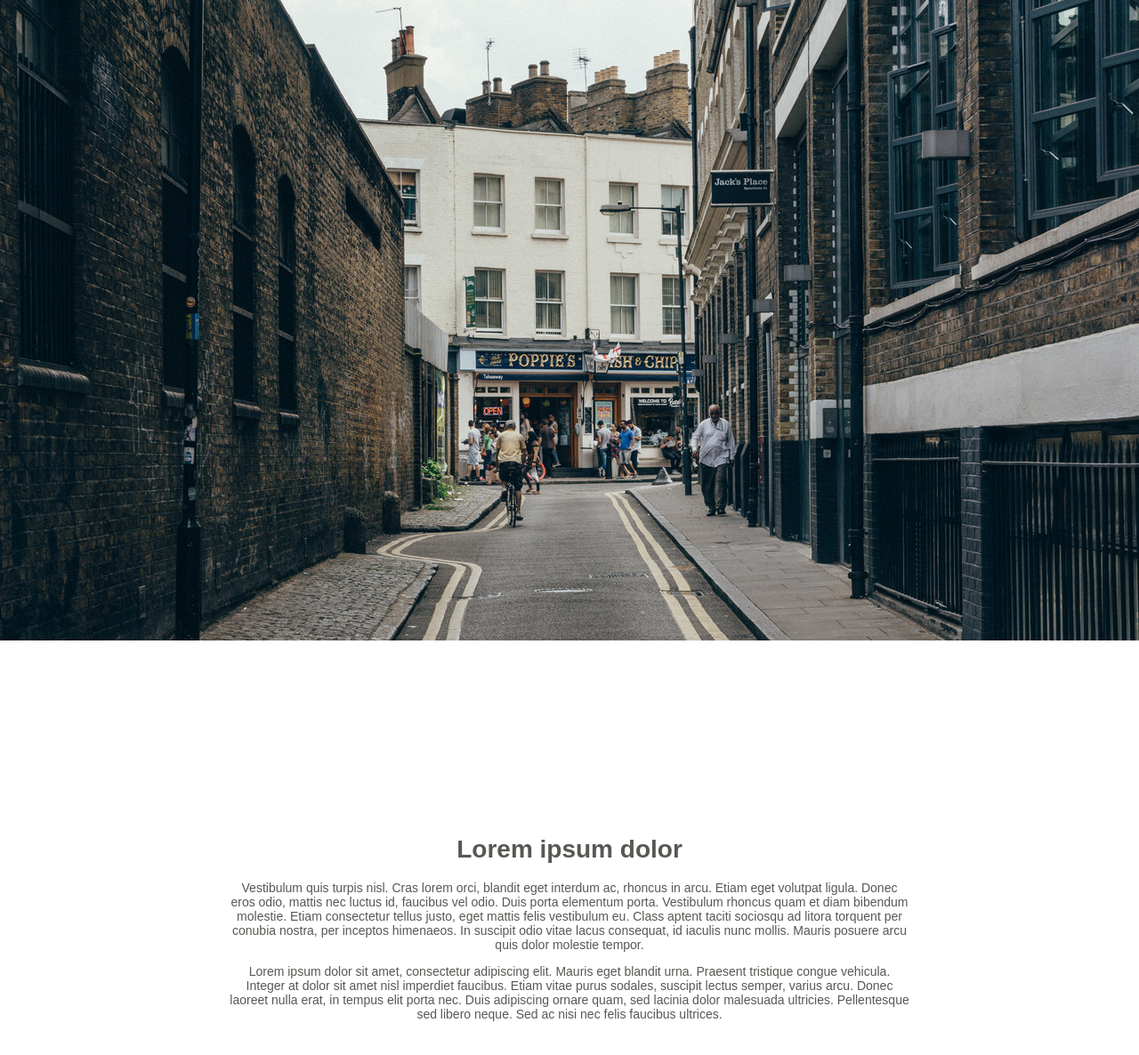
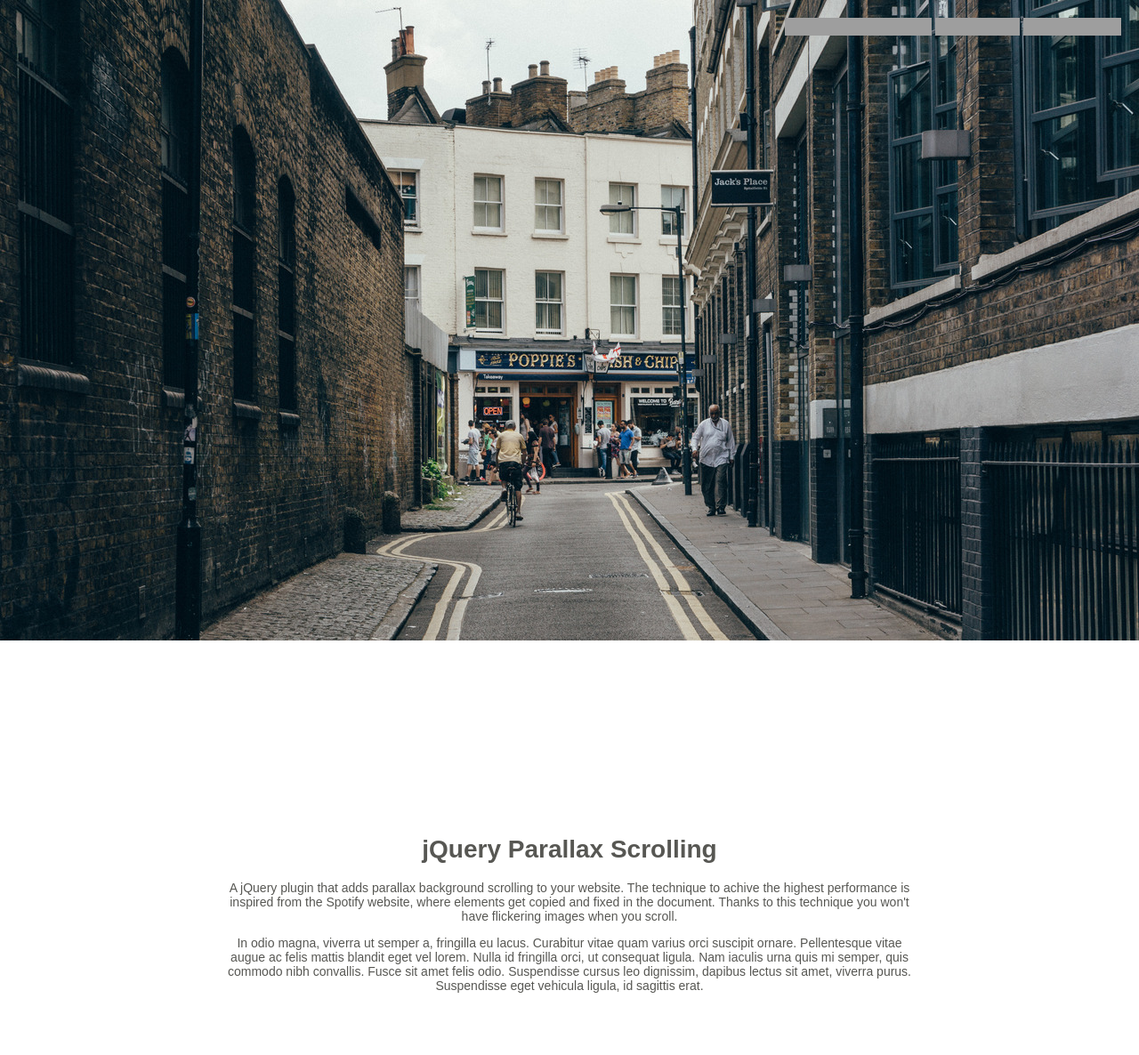
Before and after one commit to dirkgroenen/jQuery-parallax-scrolling, a plain HTML site: page index.html in a window 1280 px wide. Shown: the top 1186 px of the page at 89% size. Drawn offline with nearby package versions, Linux system fonts and the light colour scheme; grey boxes are pictures that could not be loaded.

Commit message:
Added github buttons and intro text

```diff
--- a/index.html
+++ b/index.html
@@ -30,6 +30,12 @@
                 width: 100%;
             }
 
+            .githubbuttons{
+                position: fixed;
+                top: 20px;
+                right: 20px;
+                z-index: 100;
+            }
         </style>
 
         <script src="http://code.jquery.com/jquery-1.11.0.min.js"></script>
@@ -44,6 +50,11 @@
     </head>
 
     <body>
+        <div class="githubbuttons">
+            <iframe src="http://ghbtns.com/github-btn.html?user=dirkgroenen&repo=jquery-parallax-scrolling&type=follow&count=true" allowtransparency="true" frameborder="0" scrolling="0" width="165" height="20"></iframe>
+            <iframe src="http://ghbtns.com/github-btn.html?user=dirkgroenen&repo=jquery-parallax-scrolling&type=fork&count=true" allowtransparency="true" frameborder="0" scrolling="0" width="95" height="20"></iframe>
+            <iframe src="http://ghbtns.com/github-btn.html?user=dirkgroenen&repo=jquery-parallax-scrolling&type=watch&count=true" allowtransparency="true" frameborder="0" scrolling="0" width="110" height="20"></iframe>
+        </div>
         <div class="sitewrap">
 
             <div class="photowrap">
@@ -51,9 +62,9 @@
             </div>
 
             <div class="contentwrap">
-                <h1>Lorem ipsum dolor</h1>
-                <p>Vestibulum quis turpis nisl. Cras lorem orci, blandit eget interdum ac, rhoncus in arcu. Etiam eget volutpat ligula. Donec eros odio, mattis nec luctus id, faucibus vel odio. Duis porta elementum porta. Vestibulum rhoncus quam et diam bibendum molestie. Etiam consectetur tellus justo, eget mattis felis vestibulum eu. Class aptent taciti sociosqu ad litora torquent per conubia nostra, per inceptos himenaeos. In suscipit odio vitae lacus consequat, id iaculis nunc mollis. Mauris posuere arcu quis dolor molestie tempor.</p>
-                <p>Lorem ipsum dolor sit amet, consectetur adipiscing elit. Mauris eget blandit urna. Praesent tristique congue vehicula. Integer at dolor sit amet nisl imperdiet faucibus. Etiam vitae purus sodales, suscipit lectus semper, varius arcu. Donec laoreet nulla erat, in tempus elit porta nec. Duis adipiscing ornare quam, sed lacinia dolor malesuada ultricies. Pellentesque sed libero neque. Sed ac nisi nec felis faucibus ultrices.</p>
+                <h1>jQuery Parallax Scrolling</h1>
+                <p>A jQuery plugin that adds parallax background scrolling to your website. The technique to achive the highest performance is inspired from the Spotify website, where elements get copied and fixed in the document. Thanks to this technique you won't have flickering images when you scroll.</p>
+                <p>In odio magna, viverra ut semper a, fringilla eu lacus. Curabitur vitae quam varius orci suscipit ornare. Pellentesque vitae augue ac felis mattis blandit eget vel lorem. Nulla id fringilla orci, ut consequat ligula. Nam iaculis urna quis mi semper, quis commodo nibh convallis. Fusce sit amet felis odio. Suspendisse cursus leo dignissim, dapibus lectus sit amet, viverra purus. Suspendisse eget vehicula ligula, id sagittis erat.</p>
             </div>
             <div class="photowrap">
                 <img src="./images/tumblr_n9hyjmkrj41st5lhmo1_1280.jpg" class="bgimages" alt="Copy: unsplash.com"/>
```
